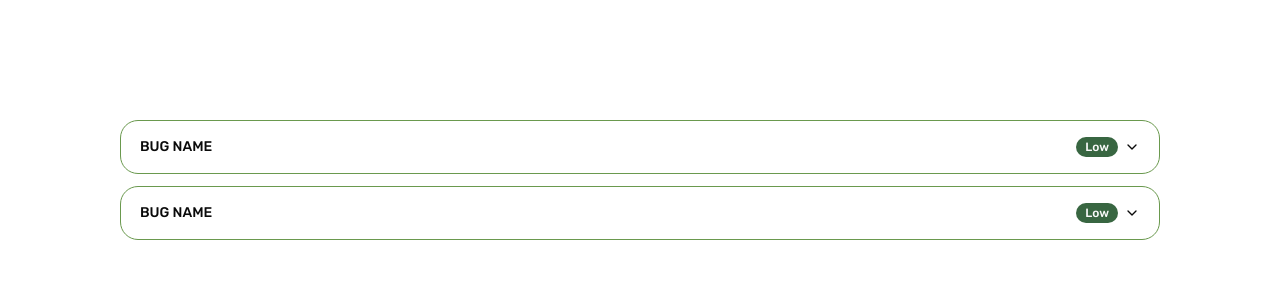
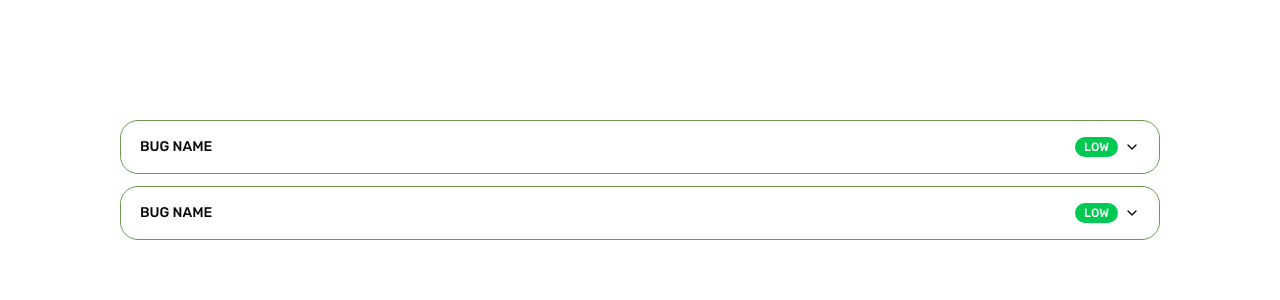
Before and after one commit to BenLaneSoloDev/BugReporter-Fe, a React (Vite) app in the folder BugReporterFe/: page /dashboard in a window 1280 px wide. Shown: the top 300 px of the page. Built offline with nearby package versions, Linux system fonts and the light colour scheme.

Commit message:
feat: Created Custom Status Badge Component

```diff
--- a/BugReporterFe/src/components/custom/bug.tsx
+++ b/BugReporterFe/src/components/custom/bug.tsx
@@ -8,13 +8,15 @@ import {
 } from "@/components/ui/collapsible"
 import { Badge } from "../ui/badge"
 
+import Status from "./status.tsx"
+
 export default function Bug() {
   return (
     <div className="mx-auto w-full border-cc-green-2 border rounded-2xl">
       <CardContent className="p-2">
         <Collapsible className="rounded-md data-open:bg-muted">
           <CollapsibleTrigger render={<Button variant="ghost" className="w-full uppercase">Bug Name
-            <Badge className="ml-auto capitalize">Low</Badge>
+            <div className="ml-auto"><Status /></div>
             <ChevronDownIcon className="group-data-panel-open/button:rotate-180" /></Button>} />
           <CollapsibleContent className="flex flex-col items-start gap-2 p-2.5 pt-0 text-sm font-light">
             <div className="flex flex-row gap-2">
--- /dev/null
+++ b/BugReporterFe/src/components/custom/status.tsx
@@ -0,0 +1,19 @@
+import { Badge } from "../ui/badge";
+
+interface StatusProps {
+  status?: "low" | "medium" | "high" | "critical";
+}
+
+export default function Status({ status = "low" } : StatusProps) {
+
+  const statusStyles = {
+    low: "bg-green-500",
+    medium: "bg-yellow-400 text-gray-700",
+    high: "bg-orange-500",
+    critical: "bg-red-600",
+  }
+
+  return (
+    <Badge className={`${statusStyles[status]}`}>{status}</Badge>
+  )
+}
```
